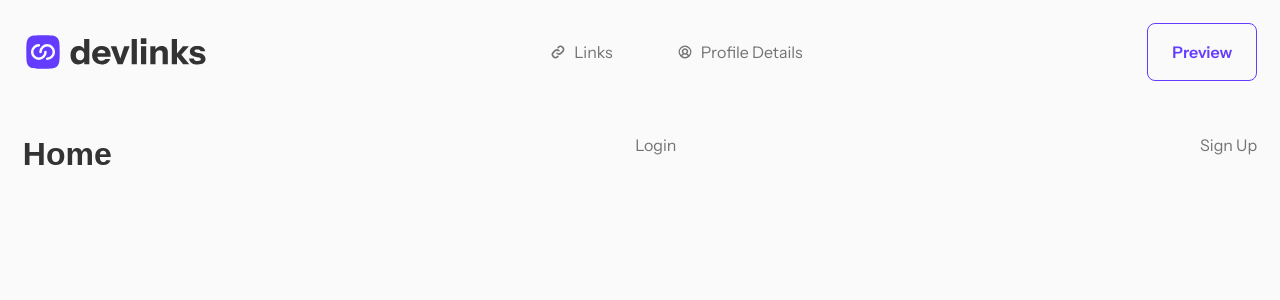
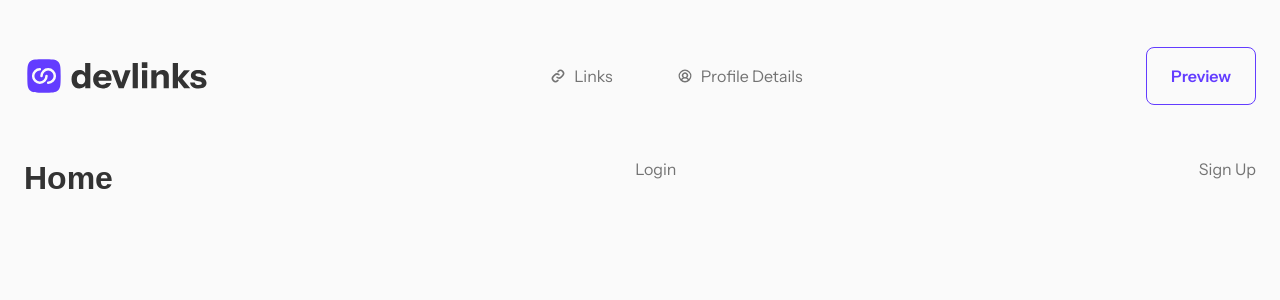
Before and after one commit to jkaps9/link-sharing-app, a React (Vite) app: page / in a window 1280 px wide. Shown: the top 300 px of the page. Built offline with nearby package versions, Linux system fonts and the light colour scheme; a web font is replaced by a local one.

Commit message:
style: enhance layout for main and root elements with flex display and padding

```diff
--- a/src/index.css
+++ b/src/index.css
@@ -414,8 +414,13 @@ ul {
 }
 
 @media (min-width: 64rem) {
+  #root {
+    display: flex;
+    padding: 1.5rem;
+  }
   main {
     display: flex;
+    flex: 1;
     justify-content: space-between;
     gap: 1.5rem;
   }
```
